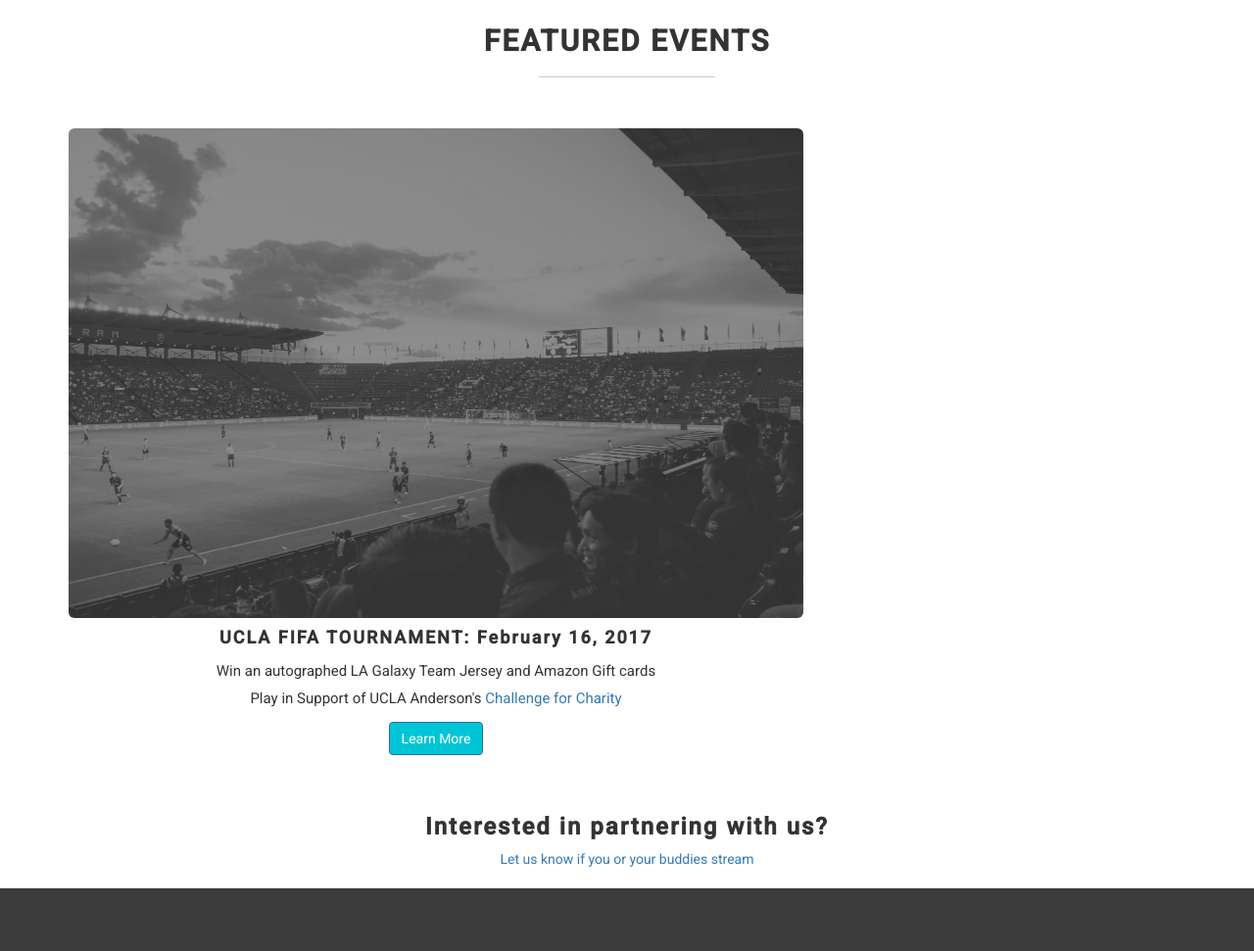
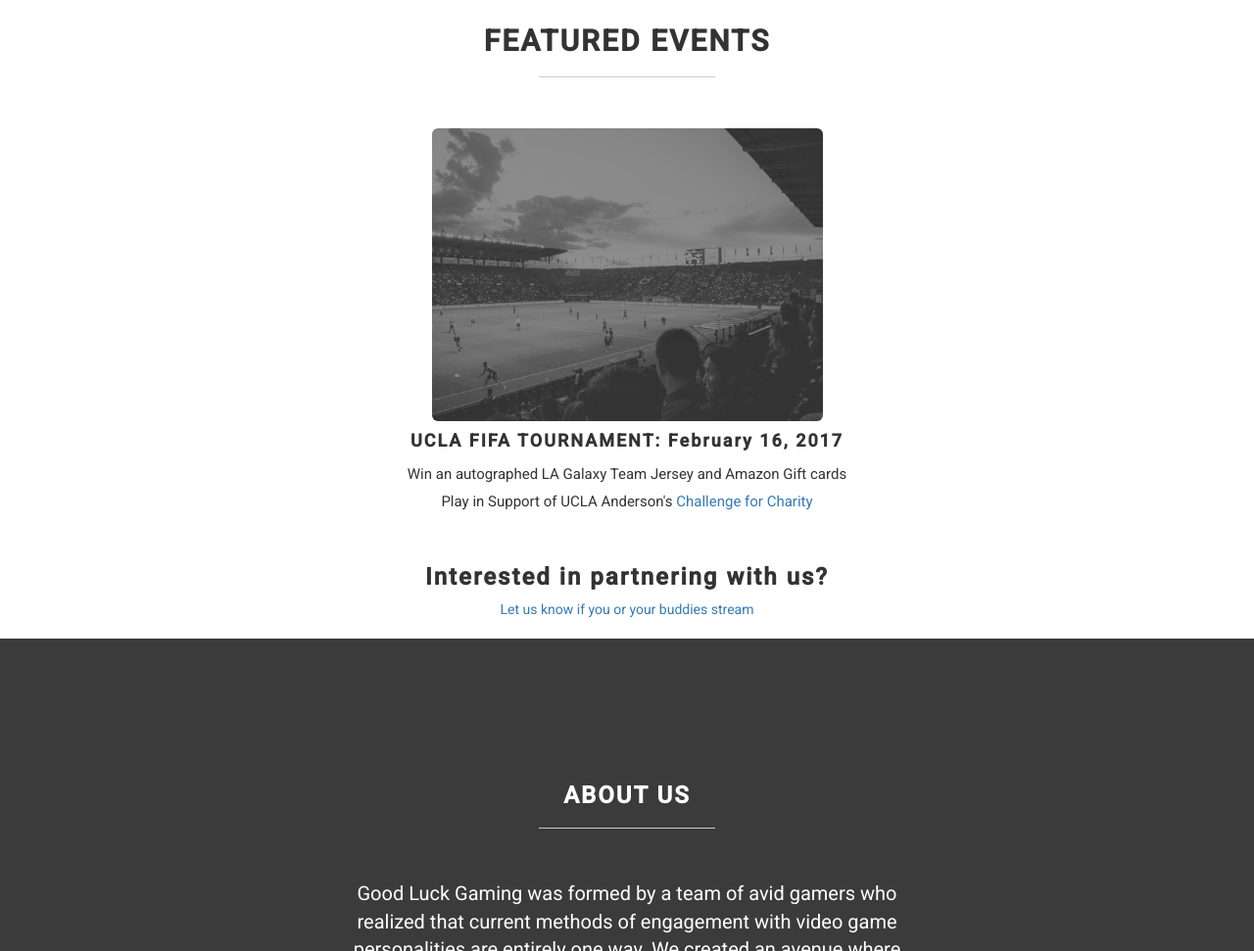
Before and after one commit to julius-GLgaming/GoodLuck-Gaming, a plain HTML site: page GLGaming/index.html in a window 1280 px wide. Shown: the part 1680-2651 px from the top of the page at 98% size. Drawn offline with Linux system fonts and the light colour scheme.

Commit message:
updated event card on homepage

```diff
--- a/GLGaming/index.html
+++ b/GLGaming/index.html
@@ -171,12 +171,12 @@
 					<hr>
 				</div>
 
-				<div class="card " style="text-align: center; width: 75rem;">
-					<img class="card-img-top; img-rounded" src="images/Soccer_Picture.jpg" width="750" height="500">
+				<div class="card " style="text-align: center;">
+					<a href="./FIFAucla.html"><img class="card-img-center; img-rounded" src="images/Soccer_Picture.jpg" width="35%" height="35%"></a>
 					<div class="card-block">
 						<h4 class="card-title">UCLA FIFA TOURNAMENT: February 16, 2017</h4>
-						<p class="card-text">Win an autographed LA Galaxy Team Jersey and Amazon Gift cards<br/>Play in Support of UCLA Anderson's<a href="http://www.anderson.ucla.edu/clubs-and-associations/institutions/challenge-for-charity-(c4c)"> Challenge for Charity</p>
-						<a href="./FIFAucla.html" class="btn btn-primary" style="background-color:#00C5D6" >Learn More</a>
+						<p class="card-text">Win an autographed LA Galaxy Team Jersey and Amazon Gift cards<br/>Play in Support of UCLA Anderson's<a href="http://www.anderson.ucla.edu/clubs-and-associations/institutions/challenge-for-charity-(c4c)"> Challenge for Charity</p></a>
+
 					</div>
 				</div>
 				<!-- ISO section -->
@@ -203,7 +203,7 @@
 				<h3>FIFA 2017 JOURNEY: A UCLA FIFA TOURNAMENT IS COMING SOON! <br/><br/><br/></h3>
 				<h4>Win an autographed LA Galaxy Team Jersey and Amazon Gift cards<br/>Play in Support of UCLA Anderson's<a href="http://www.anderson.ucla.edu/clubs-and-associations/institutions/challenge-for-charity-(c4c)"> Challenge for Charity</a><br/><br/></h4>
 			    <div id="mc_embed_signup_scroll">-->
-				</br>
+
 				</br>
 				<h3 class="text-align: center">Interested in partnering with us?</h3>
 			<div><a href="./partner.html">Let us know if you or your buddies stream</a></div>
```
